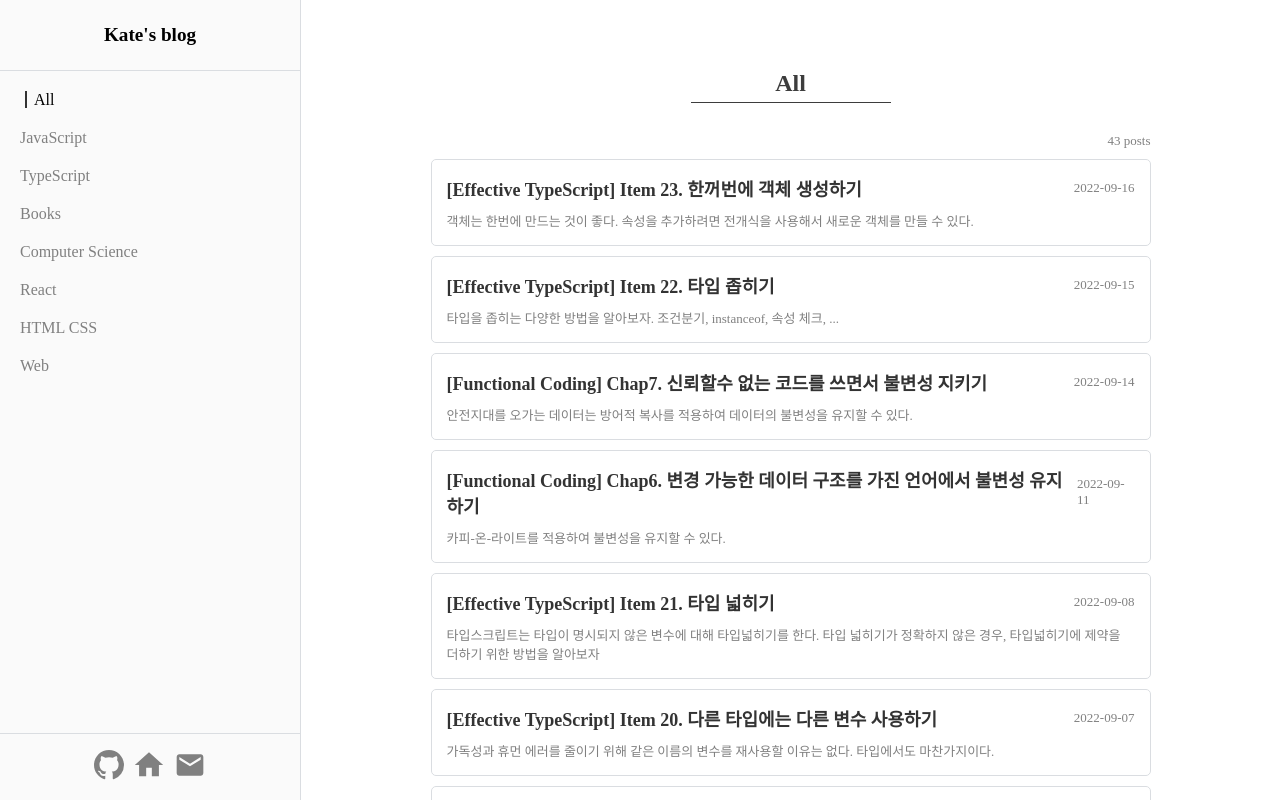
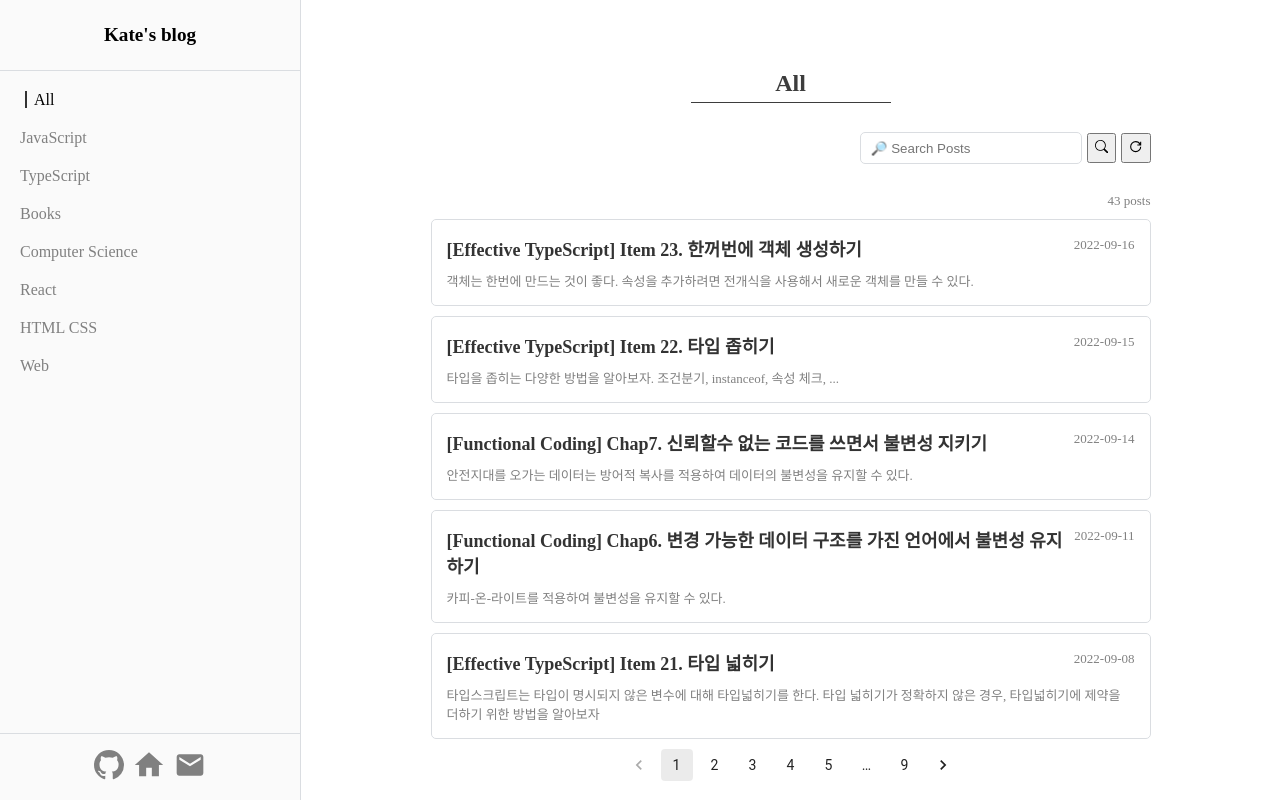
Before and after one commit to parkjisu6239/blog, a React (Create React App) app: page /post/All in a window 1280 px wide. Built offline with nearby package versions, Linux system fonts and the light colour scheme.

Commit message:
[ADD] search post

```diff
--- /dev/null
+++ b/src/components/molecules/PostSearch.jsx
@@ -0,0 +1,57 @@
+import PropTypes from "prop-types";
+import { css } from "@emotion/css";
+import { BsSearch } from "react-icons/bs";
+import { GrPowerReset } from "react-icons/gr";
+
+import { basicColor } from "styles/color";
+
+const formCss = css`
+  display: flex;
+  align-items: center;
+  justify-content: flex-end;
+  gap: 5px;
+  height: 30px;
+  > * {
+    height: 100%;
+  }
+  button {
+    cursor: pointer;
+  }
+`;
+
+const inputCss = css`
+  min-width: 200px;
+  padding: 0 10px;
+  border-radius: 5px;
+  border: 1px solid ${basicColor.gray2};
+`;
+
+const PostSearch = ({ onSubmit, value, onChange, reset }) => {
+  return (
+    <form onSubmit={onSubmit} className={formCss}>
+      <input
+        id="search"
+        name="search"
+        onChange={onChange}
+        value={value}
+        placeholder="🔎 Search Posts"
+        className={inputCss}
+      />
+      <button type="submit">
+        <BsSearch />
+      </button>
+      <button type="button" onClick={reset}>
+        <GrPowerReset />
+      </button>
+    </form>
+  );
+};
+
+PostSearch.propTypes = {
+  onSubmit: PropTypes.func,
+  value: PropTypes.string,
+  onChange: PropTypes.func,
+  reset: PropTypes.func,
+};
+
+export default PostSearch;
--- a/src/components/organisms/Category/PostThumbnail.jsx
+++ b/src/components/molecules/PostThumbnail.jsx
@@ -25,7 +25,7 @@ const thumbnailCss = css`
 const headerCss = css`
   display: flex;
   justify-content: space-between;
-  align-items: center;
+  align-items: flex-start;
   gap: 10px;
   h2 {
     font-size: large;
@@ -33,6 +33,11 @@ const headerCss = css`
     text-decoration: none;
     font-weight: bold;
   }
+  span {
+    white-space: nowrap;
+    margin-top: 2px;
+  }
+
   ${mobile} {
     flex-direction: column;
     align-items: flex-start;
--- a/src/components/organisms/Category/Category.jsx
+++ b/src/components/organisms/Category/Category.jsx
@@ -1,15 +1,17 @@
-import { useState } from "react";
+import { useState, useEffect } from "react";
 import { useParams } from "react-router-dom";
 import { css } from "@emotion/css";
 import Pagination from "@mui/material/Pagination";
 
 import { postInfo } from "assets/posts/info";
+import { getAllPost, isTextIncludes } from "utils/misc";
 import { basicColor } from "styles/color";
 import { mobile } from "styles/view";
 
 import Empty from "components/atoms/Empty";
 import MarkDown from "components/atoms/Markdown";
-import PostThumbnail from "./PostThumbnail";
+import PostSearch from "components/molecules/PostSearch";
+import PostThumbnail from "../../molecules/PostThumbnail";
 
 const categoryCss = css`
   display: flex;
@@ -58,58 +60,77 @@ const postListCss = css`
   width: 100%;
 `;
 
+const pagePerPost = 5;
+
 const Category = () => {
   const { category } = useParams();
-  let pagePerPost = 5;
-  let posts = postInfo[category].reverse();
+  const [rawPostList, setRawPostList] = useState([]);
+  const [postList, setPostList] = useState([]);
   const [page, setPage] = useState(1);
-  let mdPath;
-
-  if (posts == null) {
-    return <Empty />;
-  }
+  const [readme, setReadme] = useState(null);
+  const [searchValue, setSearchValue] = useState("");
 
   const changePage = (event, nextPage) => {
     setPage(nextPage);
   };
 
+  const searchPost = (event) => {
+    event.preventDefault();
+    setPostList(
+      rawPostList.filter((post) => isTextIncludes(searchValue, post.title))
+    );
+    setPage(1);
+  };
+
+  const resetSearchValue = () => {
+    setSearchValue("");
+    setPostList(rawPostList);
+    setPage(1);
+  };
+
+  useEffect(() => {
     try {
+      let posts;
       if (category === "All") {
-      posts = Object.keys(postInfo)
-        .map((categoryKey) =>
-          postInfo[categoryKey].map((post) => {
-            return {
-              category: categoryKey,
-              ...post,
-            };
-          })
-        )
-        .reduce((prev, cur) => [...prev, ...cur], []);
-      pagePerPost = 7;
+        posts = getAllPost();
+        setReadme(null);
       } else {
-      mdPath = require(`assets/posts/${category}/README.md`);
+        posts = postInfo[category].reverse();
+        setReadme(require(`assets/posts/${category}/README.md`));
       }
       posts.sort((a, b) => new Date(b.createdAt) - new Date(a.createdAt));
+      setRawPostList(posts);
     } catch {
-    return <Empty />;
+      setRawPostList(null);
     }
+  }, [category]);
 
-  if (posts.length === 0) {
+  useEffect(() => {
+    setPostList(rawPostList);
+  }, [rawPostList]);
+
+  if (!postList) {
     return <Empty />;
   }
 
   return (
     <article className={categoryCss}>
       <h1 className={titleCss}>{category.replace("-", " ")}</h1>
-      {mdPath && (
+      <PostSearch
+        onSubmit={searchPost}
+        value={searchValue}
+        onChange={(e) => setSearchValue(e.target.value)}
+        reset={resetSearchValue}
+      />
+      {readme && (
         <section className={categoryDecsCss}>
-          <MarkDown mdPath={mdPath} />
+          <MarkDown mdPath={readme} />
         </section>
       )}
       <section className={postListWrapperCss}>
-        <span className={postCountCss}>{posts.length} posts</span>
+        <span className={postCountCss}>{postList.length} posts</span>
         <div className={postListCss}>
-          {posts
+          {postList
             .slice((page - 1) * pagePerPost, page * pagePerPost)
             .map((post, idx) => {
               return (
@@ -121,9 +142,8 @@ const Category = () => {
               );
             })}
         </div>
-        {}
         <Pagination
-          count={Math.ceil(posts.length / pagePerPost)}
+          count={Math.ceil(postList.length / pagePerPost)}
           page={page}
           onChange={changePage}
           shape="rounded"
--- a/src/utils/misc.js
+++ b/src/utils/misc.js
@@ -32,3 +32,26 @@ export const setMetaTags = ({
     .querySelector("meta[property=\"og:url\"]")
     .setAttribute("content", window.location.href);
 };
+
+export const getAllPost = () => {
+  return Object.keys(postInfo)
+    .map((categoryKey) =>
+      postInfo[categoryKey].map((post) => {
+        return {
+          category: categoryKey,
+          ...post,
+        };
+      })
+    )
+    .reduce((prev, cur) => [...prev, ...cur], []);
+}
+
+const plattenText = (text) => {
+  return text.toUpperCase().replaceAll(" ", "")
+}
+
+export const isTextIncludes = (_pattern, _target) => {
+  const pattern = plattenText(_pattern)
+  const target = plattenText(_target)
+  return target.includes(pattern)
+}
```
Lines whose indentation alone changed are shown as unchanged.
